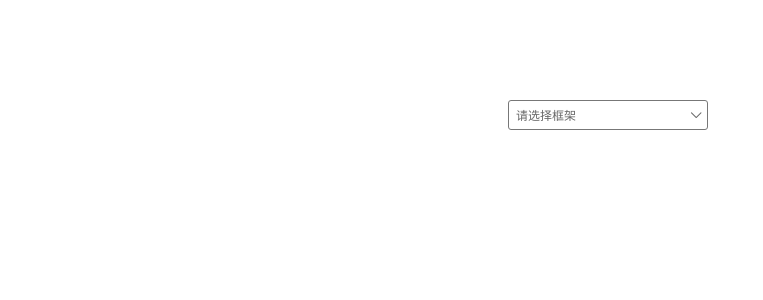
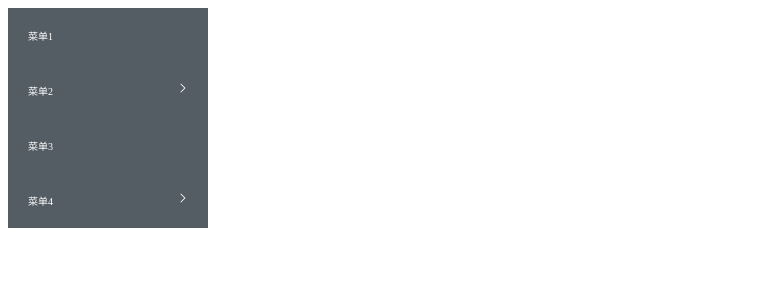
Before and after one commit to Bi8Biu/Lamb-UI, a Vue app: page / in a window 1280 px wide. Shown: the top 300 px of the page, without its empty margins (0-763 px from the left). Built offline with nearby package versions, Linux system fonts and the light colour scheme.

Commit message:
完成 TreeMenu

```diff
--- /dev/null
+++ b/Lamb-UI/TreeMenu/MenuItem.vue
@@ -0,0 +1,26 @@
+<!--
+ * @Explain: xxx
+ * @Author: SuperLy
+ * @LastEditors: SuperLy
+ * @Date: 2022-03-04 18:27:54
+ * @LastEditTime: 2022-03-04 19:41:26
+ * @FilePath: \Lamb-UI\Lamb-UI\TreeMenu\MenuItem.vue
+-->
+<template>
+  <div class="title">
+    <slot></slot>
+  </div>
+</template>
+
+<script lang="ts">
+import { defineComponent } from "vue";
+export default defineComponent({
+  name: "MenuItem",
+});
+</script>
+
+<style lang="scss" scoped>
+.title {
+  padding: 20px;
+}
+</style>
--- /dev/null
+++ b/Lamb-UI/TreeMenu/SubMenu.vue
@@ -0,0 +1,62 @@
+<!--
+ * @Explain: xxx
+ * @Author: SuperLy
+ * @LastEditors: SuperLy
+ * @Date: 2022-03-04 18:48:06
+ * @LastEditTime: 2022-03-04 23:37:49
+ * @FilePath: \Lamb-UI\Lamb-UI\TreeMenu\SubMenu.vue
+-->
+<template>
+  <div class="subMenu">
+    <div class="subMenu-title">
+      <slot name="title"></slot>
+      <i class="iconfont icon-xiangyou"></i>
+    </div>
+    <div class="child-menu">
+      <slot name="menu"></slot>
+    </div>
+  </div>
+</template>
+
+<script lang="ts">
+import TreeMenu from "./index.vue";
+import { defineComponent } from "vue";
+export default defineComponent({
+  name: "SubMenu",
+  components: { "lb-treeMenu": TreeMenu },
+  props: {
+    menu: {
+      type: Array,
+      required: true,
+    },
+    choose: {
+      type: Function,
+      required: true,
+    },
+  },
+  setup() {},
+});
+</script>
+
+<style lang="scss" scoped>
+@import "./iconfont/iconfont.css";
+.subMenu {
+  position: relative;
+  padding: 20px;
+  .subMenu-title {
+    display: flex;
+    justify-content: space-between;
+  }
+  .child-menu {
+    display: none;
+    position: absolute;
+    top: 0;
+    left: 100%;
+  }
+}
+.subMenu:hover {
+  & > .child-menu {
+    display: block;
+  }
+}
+</style>
--- /dev/null
+++ b/Lamb-UI/TreeMenu/iconfont/iconfont.css
@@ -0,0 +1,15 @@
+@font-face {
+    font-family: "iconfont"; /* Project id  */
+    src: url("iconfont.ttf?t=1646391230474") format("truetype");
+}
+
+.iconfont {
+    font-family: "iconfont" !important;
+    font-style: normal;
+    -webkit-font-smoothing: antialiased;
+    -moz-osx-font-smoothing: grayscale;
+}
+
+.icon-xiangyou:before {
+    content: "\e609";
+}
--- /dev/null
+++ b/Lamb-UI/TreeMenu/index.vue
@@ -0,0 +1,72 @@
+<!--
+ * @Explain: xxx
+ * @Author: SuperLy
+ * @LastEditors: SuperLy
+ * @Date: 2022-03-04 18:18:05
+ * @LastEditTime: 2022-03-04 23:46:46
+ * @FilePath: \Lamb-UI\Lamb-UI\TreeMenu\index.vue
+-->
+<template>
+  <ul class="menu">
+    <li v-for="item of menu" :key="item.id">
+      <template v-if="item.children">
+        <SubMenu
+          :menu="item.children"
+          :choose="choose"
+          @click.stop="choose(item)"
+        >
+          <template v-slot:title>
+            {{ item.title }}
+          </template>
+          <template v-slot:menu>
+            <lb-treeMenu :menu="item.children" :choose="choose"></lb-treeMenu>
+          </template>
+        </SubMenu>
+      </template>
+      <template v-else>
+        <MenuItem @click.stop="choose(item)">
+          {{ item.title }}
+        </MenuItem>
+      </template>
+    </li>
+  </ul>
+</template>
+
+<script lang="ts">
+import { Component, defineComponent } from "vue";
+import MenuItem from "./MenuItem.vue";
+import SubMenu from "./SubMenu.vue";
+const comment: Component = defineComponent({
+  name: "lb-treeMenu",
+  components: { MenuItem, SubMenu },
+  props: {
+    menu: {
+      type: Array,
+      required: true,
+    },
+    choose: {
+      type: Function,
+      required: true,
+    },
+  },
+});
+export default comment;
+</script>
+
+<style lang="scss" scoped>
+.menu {
+  background-color: #545c64;
+  padding: 0;
+  margin: 0;
+  width: 200px;
+  font-size: 10px;
+  cursor: pointer;
+  li {
+    list-style: none;
+    color: #fff;
+  }
+  li:hover {
+    background-color: #434a50;
+  }
+}
+</style>
--- a/Lamb-UI/index.ts
+++ b/Lamb-UI/index.ts
@@ -3,21 +3,24 @@
  * @Author: SuperLy
  * @LastEditors: SuperLy
  * @Date: 2022-03-03 17:25:12
- * @LastEditTime: 2022-03-04 18:15:53
+ * @LastEditTime: 2022-03-04 18:20:47
  * @FilePath: \Lamb-UI\Lamb-UI\index.ts
  */
 // 引入组件
 // import Button from './Button/index.vue';
 import lbSelector from './Selector/index.vue';
+import lbTreeMenu from './TreeMenu/index.vue';
 
 // 所有组件
-const Components = [lbSelector];
+const Components = [lbSelector, lbTreeMenu];
 
 // 分别暴露组件，用于按需引入
 export const Selector = {
     install: (Vue: any) => Vue.component(lbSelector.name, lbSelector)
 };
-
+export const TreeMenu = {
+    install: (Vue: any) => Vue.component(lbTreeMenu.name, lbTreeMenu)
+};
 
 // 默认暴露，用于全部引入
 export default {
--- a/src/App.vue
+++ b/src/App.vue
@@ -3,17 +3,20 @@
  * @Author: SuperLy
  * @LastEditors: SuperLy
  * @Date: 2022-02-28 15:30:37
- * @LastEditTime: 2022-03-04 18:13:58
+ * @LastEditTime: 2022-03-04 20:14:17
  * @FilePath: \Lamb-UI\src\App.vue
 -->
 
 <template>
-  <lb-selector
+  <!-- <lb-selector
     style="margin: 100px 500px"
     :data="selectorData"
     :selected="getSelectValue"
     placeholder="请选择框架"
-  ></lb-selector>
+  ></lb-selector> -->
+  <div style="width: 200px; font-size: 10px">
+    <lb-treeMenu :menu="menuData" :choose="chooseMenu"></lb-treeMenu>
+  </div>
 </template>
 
 <script lang="ts">
@@ -21,6 +24,7 @@ import { defineComponent, reactive } from "vue";
 export default defineComponent({
   name: "App",
   setup() {
+    //   Selector 数据 与 方法
     const selectorData = reactive([
       {
         id: 1,
@@ -39,18 +43,67 @@ export default defineComponent({
         value: "Angular.js",
       },
     ]);
-
     function getSelectValue(value: String) {
       console.log(value);
     }
 
+    //Menu 数据 与 方法
+    const menuData = [
+      {
+        id: "1",
+        title: "菜单1",
+      },
+      {
+        id: "2",
+        title: "菜单2",
+        children: [
+          {
+            id: "2.1",
+            title: "菜单2-1",
+          },
+          {
+            id: "2.2",
+            title: "菜单2-2",
+            children: [
+              {
+                id: "2.2.1",
+                title: "菜单2-2-1",
+              },
+            ],
+          },
+        ],
+      },
+      {
+        id: "3",
+        title: "菜单3",
+      },
+      {
+        id: "4",
+        title: "菜单4",
+        children: [
+          {
+            id: "4.1",
+            title: "菜单4-1",
+          },
+          {
+            id: "4.2",
+            title: "菜单4-2",
+          },
+        ],
+      },
+    ];
+    function chooseMenu(item: any) {
+      alert(item.title);
+    }
     return {
-      selectorData,
-      getSelectValue,
+      //   selectorData,
+      //   getSelectValue,
+      menuData,
+      chooseMenu,
     };
   },
 });
 </script>
 
-<style lang="scss">
+<style lang="scss" scoped>
 </style>
```
Also changed, not shown: src/main.ts (+4 -4 lines), Lamb-UI/TreeMenu/iconfont/iconfont.ttf (added).
